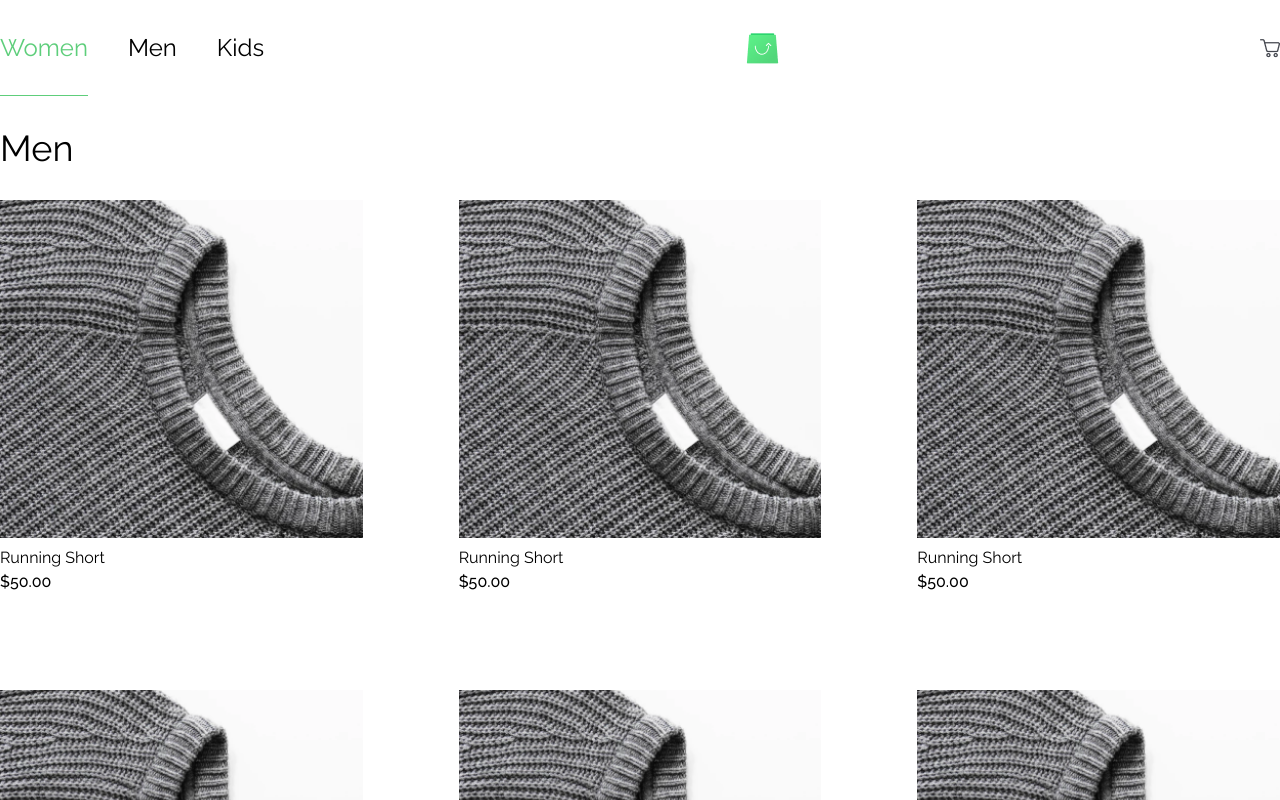
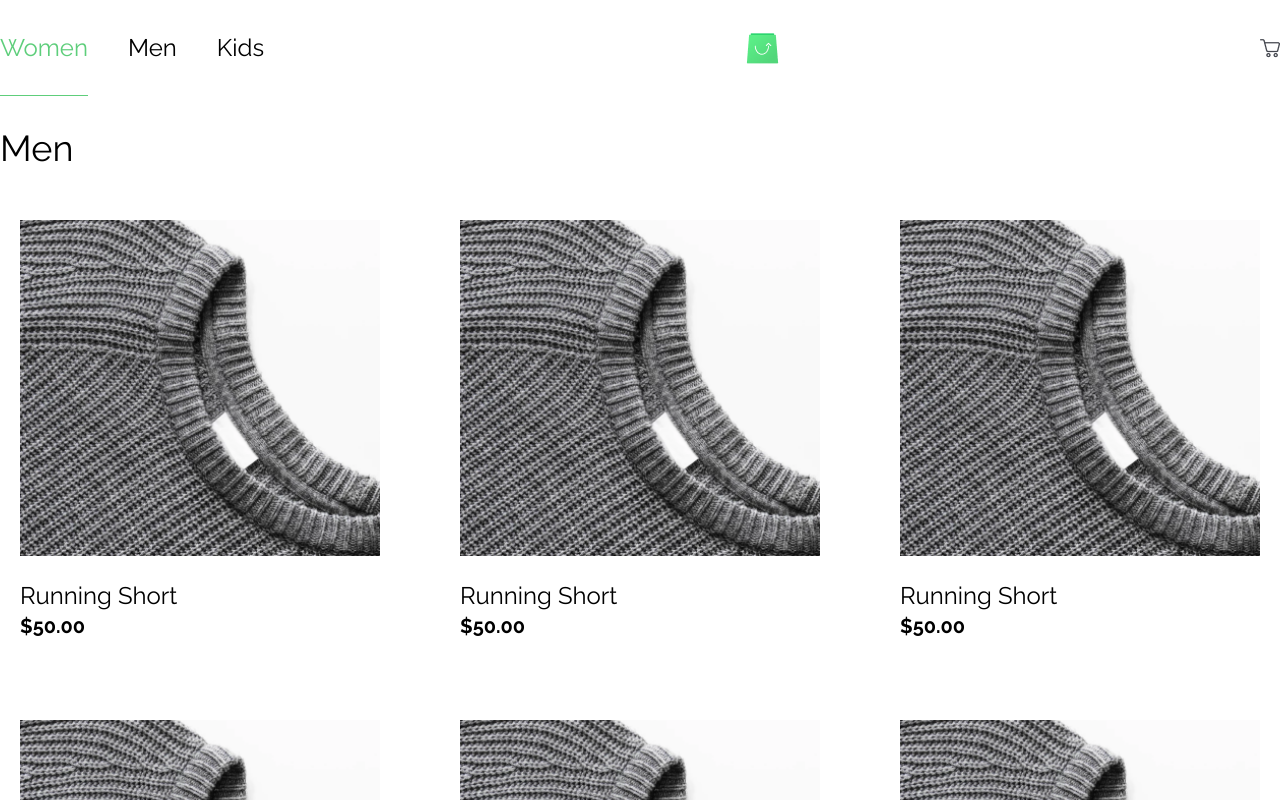
Before and after one commit to amrelskhawy/scandiweb-fullstack-project, a React (Vite) app in the folder ecommerce-frontend/: page /Men in a window 1280 px wide. Shown: the top 800 px of the page. Built offline with nearby package versions, Linux system fonts and the light colour scheme.

Commit message:
Improve styles in Category Page and Product Card

```diff
--- a/ecommerce-frontend/src/components/product-card/ProductCard.jsx
+++ b/ecommerce-frontend/src/components/product-card/ProductCard.jsx
@@ -6,16 +6,16 @@ class ProductCard extends Component {
 
     render() {
         return (
-            <div className="product-card group transition-all relative ">
-                <img src="Image.png" alt="product image" className="w-full" />
-                <div className="card-body">
-                    <p>Running Short</p>
-                    <span className="inline-block font-medium">
+            <div className="product-card w-full  group hover:cursor-pointer hover:shadow-lg p-5 transition-all relative ">
+                <img src="Image.png" alt="product image" className="w-full " />
+                <div className="card-body mt-6">
+                    <p className="text-2xl">Running Short</p>
+                    <span className="inline-block text-xl font-bold">
                         $50.00
                     </span>
                 </div>
 
-                <button className=" bg-mainColor transition-all group-hover:flex justify-center items-center w-14 h-14 absolute rounded-full bottom-8 right-8 outline-[5px] outline  outline-white hidden">
+                <button className="bg-mainColor transition-all hidden group-hover:flex cursor-pointer opacity-0 group-hover:opacity-100 justify-center items-center w-14 h-14 absolute rounded-full bottom-20 right-10 outline-[5px] outline  outline-white ">
                     <img width={30} className="relative top-1"  src="Icon/Vector.png" alt="" />
                 </button>
             </div>
--- a/ecommerce-frontend/src/pages/CategoryPage/CategoryPage.scss
+++ b/ecommerce-frontend/src/pages/CategoryPage/CategoryPage.scss
@@ -1,5 +1,5 @@
 
 
 .products-container {
-    @apply mt-8 grid grid-cols-3 gap-24;
+    @apply mt-8 grid grid-cols-3 gap-10;
 }
```
